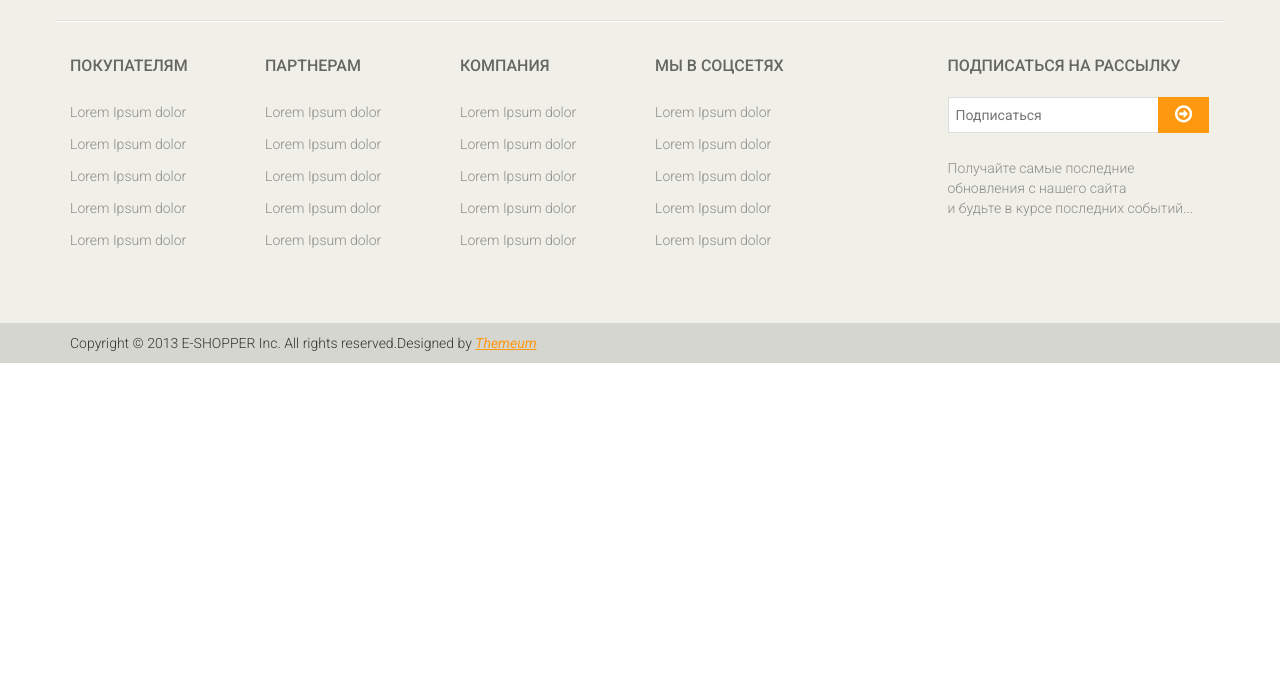
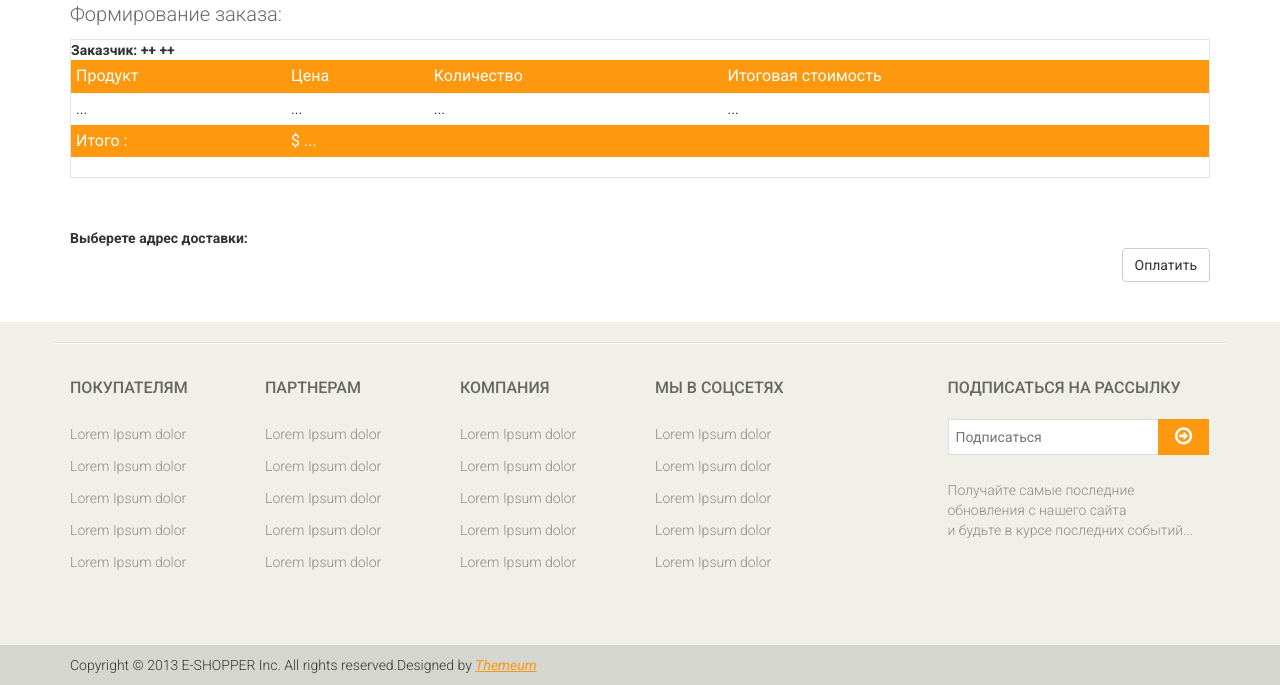
Before and after one commit to Tolokov/Shop, a Django app: page /order/ in a window 1280 px wide. Shown: the part 207-892 px from the top of the page. Before the commit the page ends 570 px from the top, so only its background shows below. Run offline with Django 4.2, Linux system fonts and the light colour scheme; the visitor is signed in with stand-in values (Sample User, id 1); parts of the project's set-up code (start-up, migrations or seed data) failed here and were passed over; some libraries are stand-ins or nearby versions.

Commit message:
Update order.html

```diff
--- a/Shop/views.py
+++ b/Shop/views.py
@@ -1,5 +1,6 @@
 from django.shortcuts import redirect
 from django.views.generic import ListView, DetailView, FormView
+from django.contrib.auth.mixins import LoginRequiredMixin
 from django.core.paginator import Paginator
 from django.db.models import Count, Q
 from django.urls import reverse_lazy
@@ -193,6 +194,6 @@ class DeleteCartProduct(CartListView):
         return redirect(request.META.get('HTTP_REFERER'), permanent=True)
 
 
-class OrderListView(ListView):
+class OrderListView(LoginRequiredMixin, ListView):
     template_name = 'pages/order.html'
     model = Cart
--- a/templates/pages/cart.html
+++ b/templates/pages/cart.html
@@ -85,9 +85,9 @@
                 </div>
                 <!--/cart-->
                 <div>
-                    <form action="{% url 'order' %}">
-                        <button class="btn btn-default pull-right"> Оформить заказ?</button>
-                    </form>
+                <a href="{% url 'order' %}">
+                    <button class="btn btn-default pull-right"> Оформить заказ</button>
+                </a>
                 </div>
 
             {% else %}
--- a/templates/pages/order.html
+++ b/templates/pages/order.html
@@ -1,5 +1,47 @@
 {% extends 'pages/base.html' %}
+{% load static %}
+{% block title %} order {% endblock title %}
 
 {% block content %}
+    <!--order-->
+    {% if user.is_authenticated %}
+    <section id="cart_items">
+        <div class="container">
 
+            <div class="bill-to"><p>Формирование заказа:</p></div>
+            <div class="table-responsive cart_info">
+                <b>Заказчик: ++     ++</b>
+            <table class="table table-condensed">
+                <tr class="cart_menu">
+    <td>Продукт</td><td>Цена</td><td>Количество</td><td>Итоговая стоимость</td>
+                </tr>
+                <!--total_list-->
+                <tr>
+                    <td>...</td><td>...</td><td>...</td><td>...</td>
+                </tr>
+                <!--/total_lis-->
+                <tr class="cart_menu">
+                    <td>Итого : </td><td>$ ...</td><td></td><td></td>
+                </tr>
+            </table>
+            </div>
+            <div>
+                <b>Выберете адрес доставки:</b>
+            </div>
+            <form>
+                {% csrf_token %}
+                <button class="btn btn-default pull-right"> Оплатить</button>
+            </form>
+
+        </div>
+    </section><br><br>
+    <!--/order-->
+    {% else %}
+        <h2 class="title text-center">
+                    <strong> Товаров нет.
+                        Для оплаты товара необходимо добавить его в корзину на странице<br>
+                        <a href="{% url 'shop' %}"><u>с каталогом товаров</u></a>
+                    </strong>
+                </h2>
+    {% endif %}
 {% endblock content %}
```
